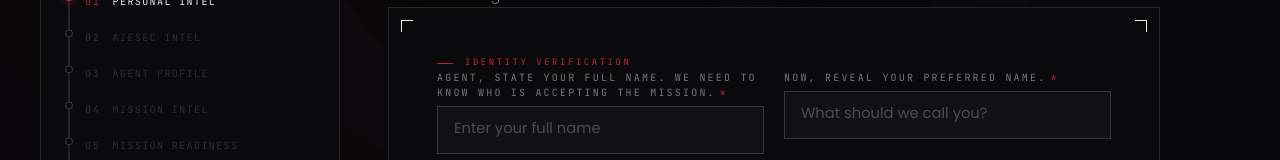
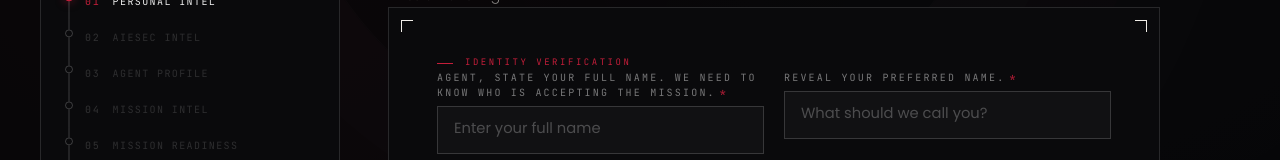
Before and after one commit to SarmaHK/NLDS-26, a Next.js app: page /register in a window 1280 px wide. Shown: the part 312-472 px from the top of the page. Built offline with nearby package versions, Linux system fonts and the light colour scheme.

Commit message:
feat: add PersonalIntel registration step component for identity verification and profile upload

```diff
--- a/src/components/register/steps/PersonalIntel.tsx
+++ b/src/components/register/steps/PersonalIntel.tsx
@@ -31,7 +31,7 @@ export default function PersonalIntel() {
                         {...register("personalIntel.fullName")}
                     />
                     <FormInput
-                        label="Now, reveal your preferred name."
+                        label="reveal your preferred name."
                         placeholder="What should we call you?"
                         required
                         error={e?.preferredName}
```
